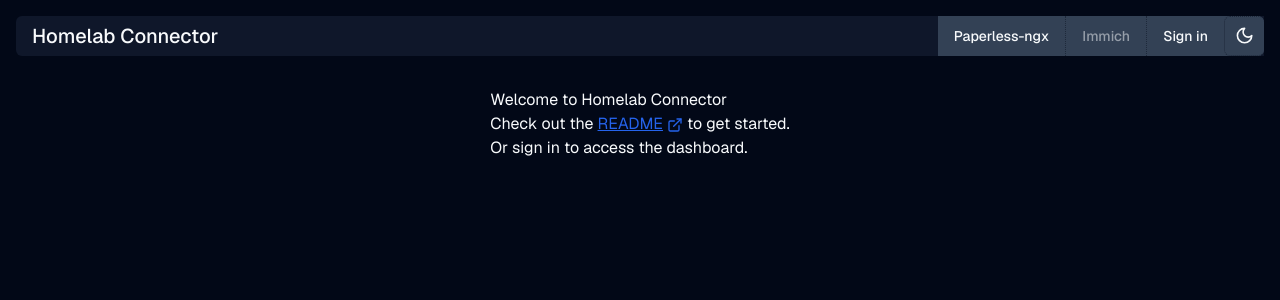
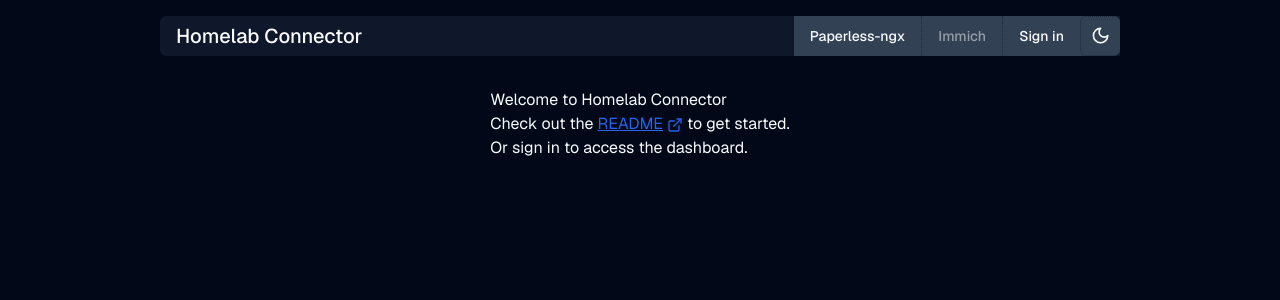
Before and after one commit to aamirazad/homelab-connector, a Next.js app: page / in a window 1280 px wide. Shown: the top 300 px of the page. Built offline with nearby package versions, Linux system fonts and the light colour scheme; no server answers.

Commit message:
style: reduce width of topnav

```diff
--- a/src/components/topnav.tsx
+++ b/src/components/topnav.tsx
@@ -8,7 +8,8 @@ import { ModeToggle } from "@/components/mode-toggle";
 
 export function TopNav() {
   return (
-    <nav className="m-4 flex h-10 flex-wrap items-center justify-between rounded-bl-md rounded-tl-md bg-slate-200 text-xl dark:bg-slate-900">
+    <nav className="flex justify-center">
+      <div className="m-4 flex h-10 w-3/4 flex-wrap items-center justify-between rounded-bl-md rounded-tl-md bg-slate-200 text-xl dark:bg-slate-900">
         <div className="flex w-64">
           <Link
             href="/"
@@ -18,7 +19,10 @@ export function TopNav() {
           </Link>
         </div>
         <div className="flex h-full items-center divide-x divide-dotted rounded-br-md rounded-tr-md bg-slate-300 dark:bg-slate-700">
-        <Link href="paperless" className={buttonVariants({ variant: "link" })}>
+          <Link
+            href="paperless"
+            className={buttonVariants({ variant: "link" })}
+          >
             Paperless-ngx
           </Link>
           <div>
@@ -45,6 +49,7 @@ export function TopNav() {
           </div>
           <ModeToggle />
         </div>
+      </div>
     </nav>
   );
 }
```
Lines whose indentation alone changed are shown as unchanged.
